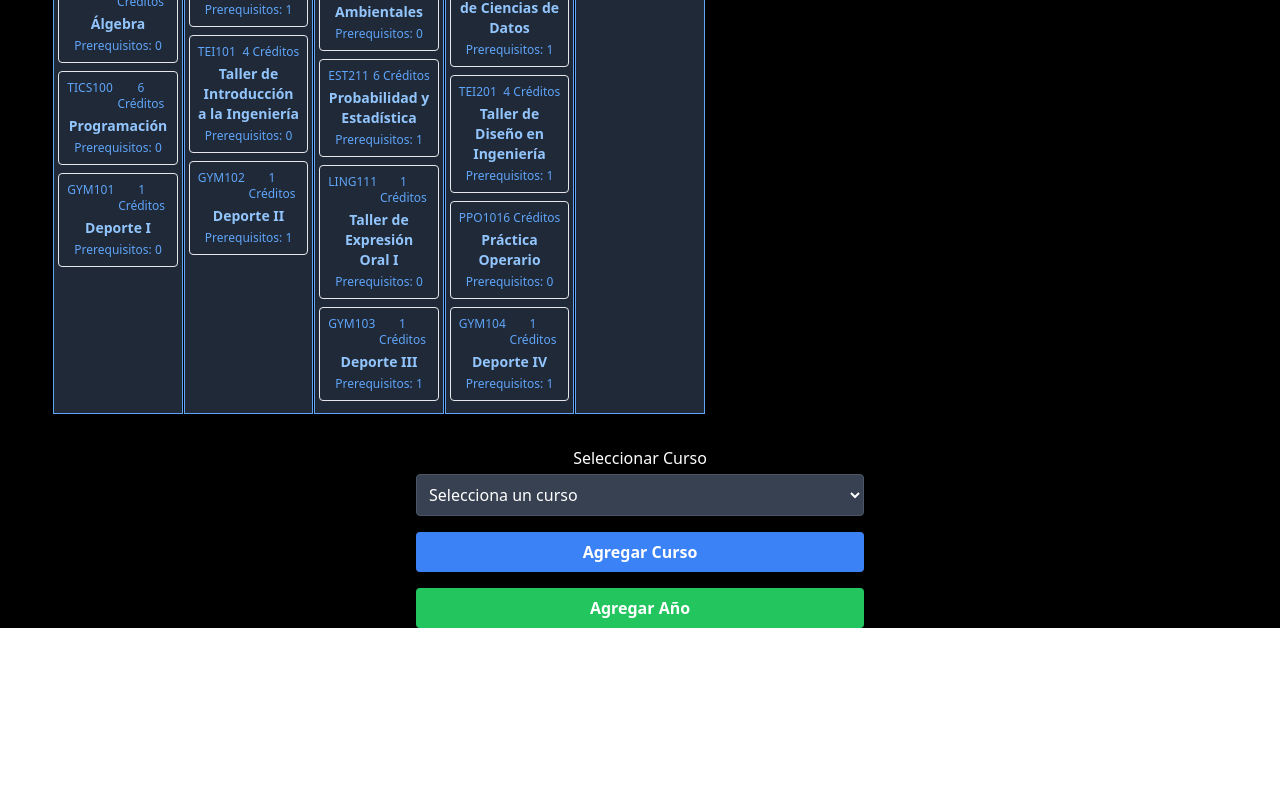
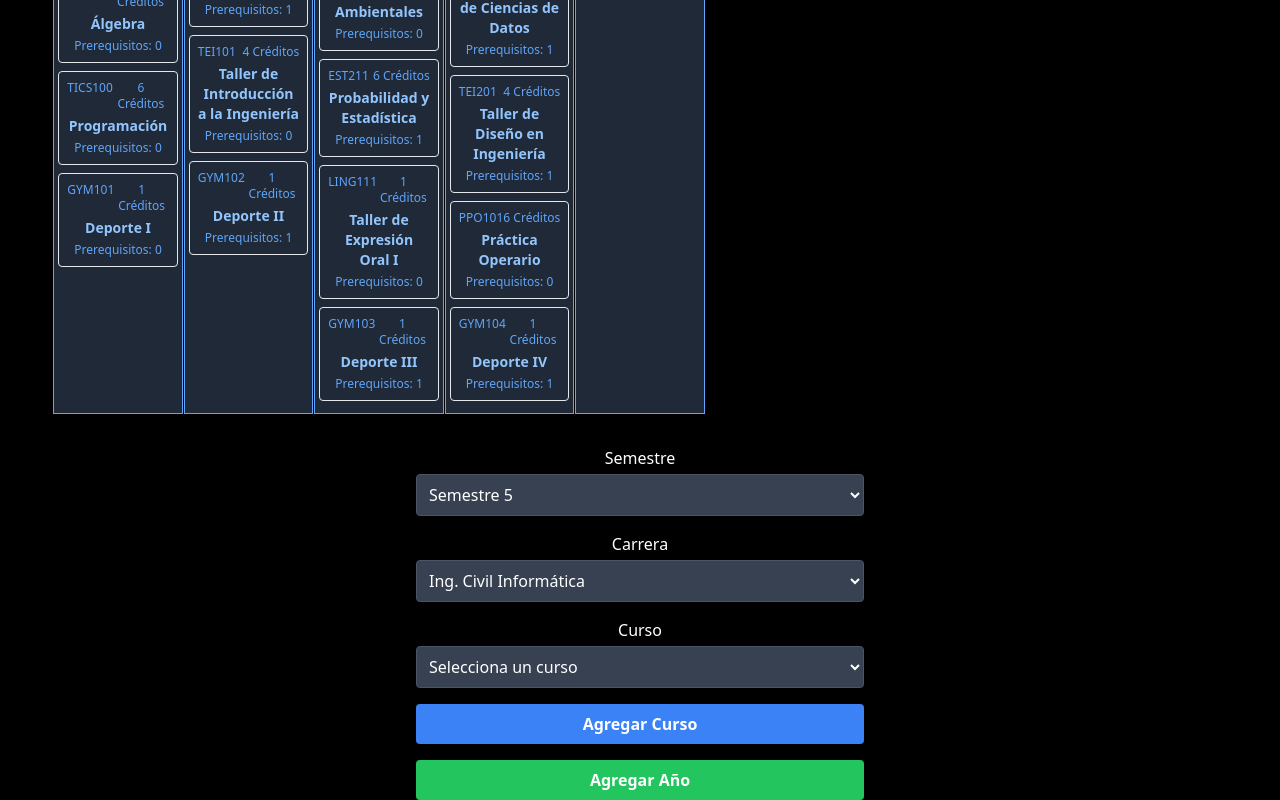
Before and after one commit to a1fredowo/proyecto-malla, a Next.js app in the folder malla-interactiva-uai/: page /crear-malla in a window 1280 px wide. Shown: the part 562-1362 px from the top of the page. Before the commit the page ends 1190 px from the top, so only its background shows below. Built offline with nearby package versions, Linux system fonts and the light colour scheme.

Commit message:
Se agrega la elección de cursos por semestre y por carrera.

```diff
--- a/malla-interactiva-uai/app/crear-malla/page.tsx
+++ b/malla-interactiva-uai/app/crear-malla/page.tsx
@@ -1,5 +1,5 @@
 "use client";
-import React, { useState } from 'react';
+import React, { useState, useEffect } from 'react';
 import mallasData from '../../data/mallas';
 import { translations } from '../../data/translations';
 import { LanguageProvider, useLanguage } from '../../components/LanguageContext';
@@ -19,9 +19,9 @@ const CrearMalla: React.FC = () => {
   const { language } = useLanguage() as { language: 'es' | 'en' };
   const [courses, setCourses] = useState<Course[]>([]);
   const [selectedCourseId, setSelectedCourseId] = useState<number | null>(null);
-  const [semester, setSemester] = useState(5); // Starting from the 5th semester
+  const [selectedSemester, setSelectedSemester] = useState<number>(5); // Starting from the 5th semester
+  const [selectedMalla, setSelectedMalla] = useState<string>('Ing. Civil Informática');
   const [nextId, setNextId] = useState(1);
-  const [selectedMalla, setSelectedMalla] = useState<string>('Ing. Civil Informática');
 
   const mallas = mallasData;
   const predefinedCourses = mallas[selectedMalla as keyof typeof mallasData].filter(course => course.semester <= 4);
@@ -34,7 +34,7 @@ const CrearMalla: React.FC = () => {
         const newCourse: Course = {
           ...selectedCourse,
           id: nextId,
-          semester,
+          semester: selectedSemester,
         };
         setCourses([...courses, newCourse]);
         setNextId(nextId + 1);
@@ -44,8 +44,12 @@ const CrearMalla: React.FC = () => {
   };
 
   const handleAddYear = () => {
-    setSemester(semester + 2); // Each year has 2 semesters
+    setSelectedSemester(selectedSemester + 2); // Each year has 2 semesters
   };
+
+  useEffect(() => {
+    setSelectedCourseId(null);
+  }, [selectedMalla]);
 
   return (
     <div className="text-center bg-black text-white min-h-screen flex flex-col items-center font-sans">
@@ -56,7 +60,7 @@ const CrearMalla: React.FC = () => {
       />
 
       <div className="grid grid-cols-9 gap-px justify-start w-11/12 overflow-x-auto transition-all duration-300 mt-10">
-        {Array.from({ length: semester }, (_, i) => i + 1).map((sem) => (
+        {Array.from({ length: selectedSemester }, (_, i) => i + 1).map((sem) => (
           <div key={sem} className="border border-blue-400 bg-gray-800 p-1">
             <h2 className="mb-2 text-xs">{translations[language].malla.semestre} {sem}</h2>
             <div className="flex flex-col items-center">
@@ -103,7 +107,35 @@ const CrearMalla: React.FC = () => {
 
       <div className="w-full max-w-md mt-8">
         <div className="mb-4">
-          <label className="block mb-1">Seleccionar Curso</label>
+          <label className="block mb-1">Semestre</label>
+          <select
+            value={selectedSemester}
+            onChange={(e) => setSelectedSemester(Number(e.target.value))}
+            className="w-full p-2 bg-gray-700 border border-gray-600 rounded"
+          >
+            {Array.from({ length: selectedSemester }, (_, i) => i + 1).map(sem => (
+              <option key={sem} value={sem}>
+                {translations[language].malla.semestre} {sem}
+              </option>
+            ))}
+          </select>
+        </div>
+        <div className="mb-4">
+          <label className="block mb-1">Carrera</label>
+          <select
+            value={selectedMalla}
+            onChange={(e) => setSelectedMalla(e.target.value)}
+            className="w-full p-2 bg-gray-700 border border-gray-600 rounded"
+          >
+            {Object.keys(mallas).map(malla => (
+              <option key={malla} value={malla}>
+                {malla}
+              </option>
+            ))}
+          </select>
+        </div>
+        <div className="mb-4">
+          <label className="block mb-1">Curso</label>
           <select
             value={selectedCourseId ?? ''}
             onChange={(e) => setSelectedCourseId(Number(e.target.value))}
```
